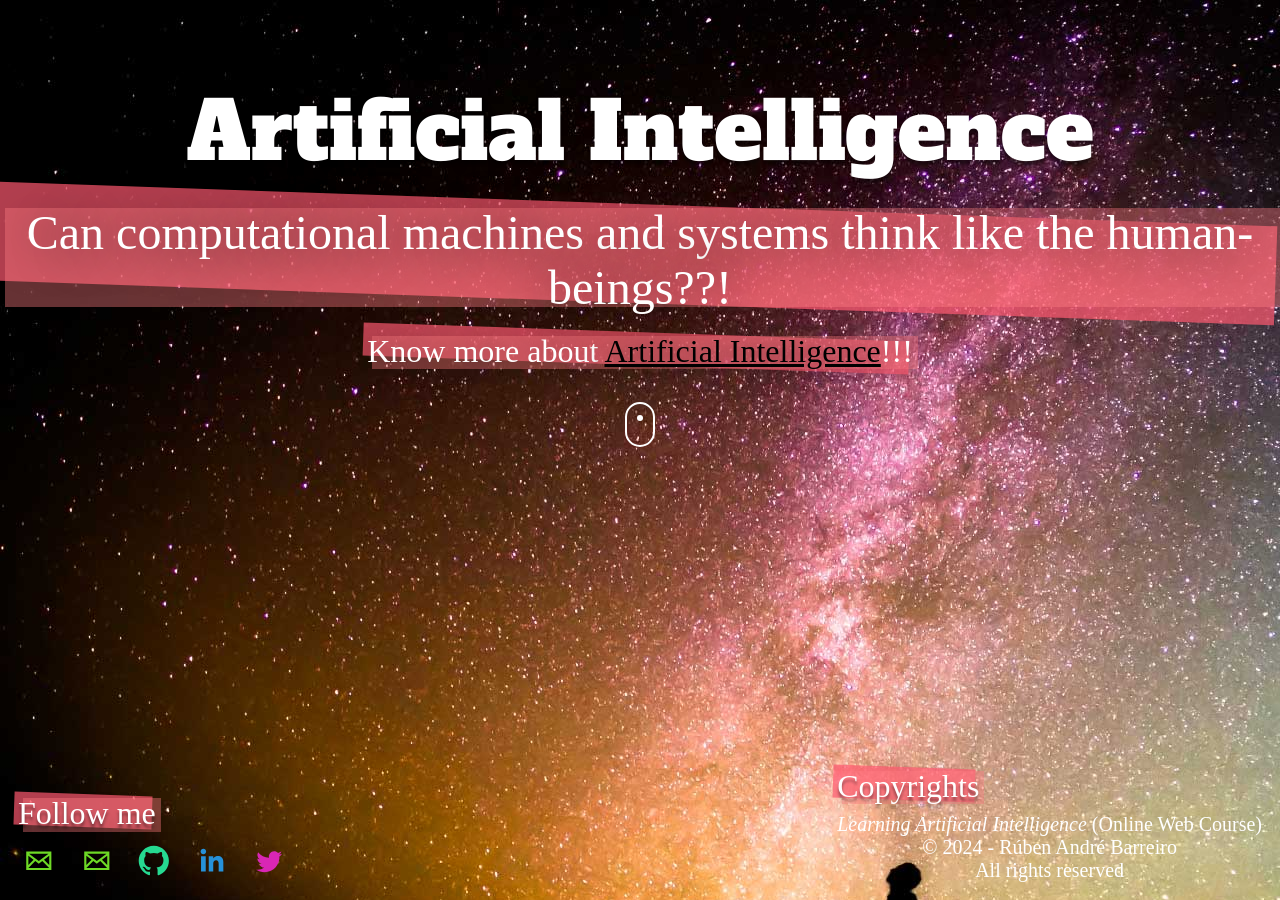
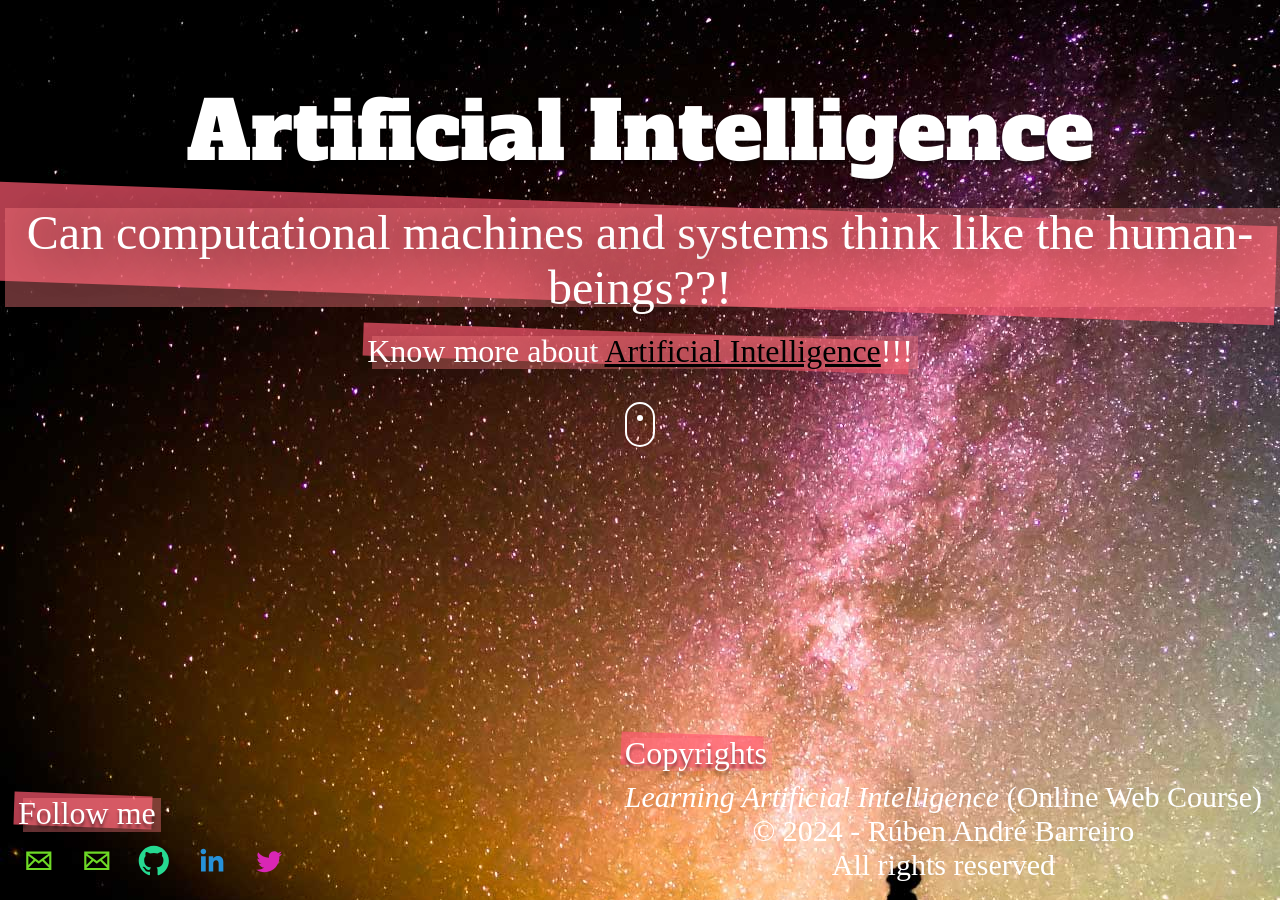
Before and after one commit to learning-artificial-intelligence/learning-artificial-intelligence.github.io, a Jekyll site: the page built from index.html, in a window 1280 px wide. Built offline with Jekyll 4.4.1, drawn with Linux system fonts in a browser that asks for light colours; nearby versions of some CDN libraries; some web fonts are replaced.

Commit message:
Some minor changes added
Some minor changes added

```diff
--- a/assets/css/custom/examples copia.css
+++ b/assets/css/custom/examples copia.css
@@ -301,7 +301,7 @@ p{
 
 .copyrights-paragraph {
   display: block;
-  font-size: 20px;
+  font-size: 80px;
   color: white;
   list-style: none;
   margin: 0;
@@ -311,9 +311,8 @@ p{
 .copyrights-paragraph p {
   margin: 5px;
   margin: 0.5rem;
-  font-size: 20px;
+  font-size: 30px;
 }
-
 .icon-1:hover, .icon-2:hover, .icon-3:hover, .icon-4:hover, .icon-5:hover, .icon-6:hover, .icon-7:hover, .icon-8:hover, .icon-9:hover, .icon-10:hover, .icon-11:hover, .icon-12:hover, .icon-13:hover, .icon-14:hover, .icon-15:hover, .icon-16:hover, .icon-17:hover, .icon-18:hover, .icon-19:hover, .icon-20:hover, .icon-21:hover, .icon-22:hover, .icon-23:hover, .icon-24:hover, .icon-25:hover, .icon-26:hover, .icon-27:hover, .icon-28:hover, .icon-29:hover, .icon-30:hover {
   border-radius: 100%;
   color: #0e1a25;
--- a/assets/css/custom/examples.css
+++ b/assets/css/custom/examples.css
@@ -108,7 +108,7 @@ p{
 
 .copyrights-paragraph {
   display: block;
-  font-size: 20px;
+  font-size: 80px;
   color: white;
   list-style: none;
   margin: 0;
@@ -116,9 +116,9 @@ p{
   text-align: center;
 }
 .copyrights-paragraph p {
-  display: inline-block;
   margin: 5px;
   margin: 0.5rem;
+  font-size: 30px;
 }
 
 
--- a/assets/css/custom/examples_backup_5_3_17.css
+++ b/assets/css/custom/examples_backup_5_3_17.css
@@ -311,7 +311,7 @@ p{
 .copyrights-paragraph p {
   margin: 5px;
   margin: 0.5rem;
-  font-size: 80px;
+  font-size: 30px;
 }
 
 .icon-1:hover, .icon-2:hover, .icon-3:hover, .icon-4:hover, .icon-5:hover, .icon-6:hover, .icon-7:hover, .icon-8:hover, .icon-9:hover, .icon-10:hover, .icon-11:hover, .icon-12:hover, .icon-13:hover, .icon-14:hover, .icon-15:hover, .icon-16:hover, .icon-17:hover, .icon-18:hover, .icon-19:hover, .icon-20:hover, .icon-21:hover, .icon-22:hover, .icon-23:hover, .icon-24:hover, .icon-25:hover, .icon-26:hover, .icon-27:hover, .icon-28:hover, .icon-29:hover, .icon-30:hover {
```
